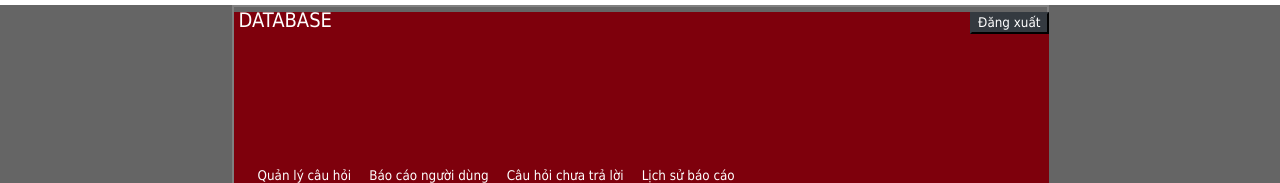
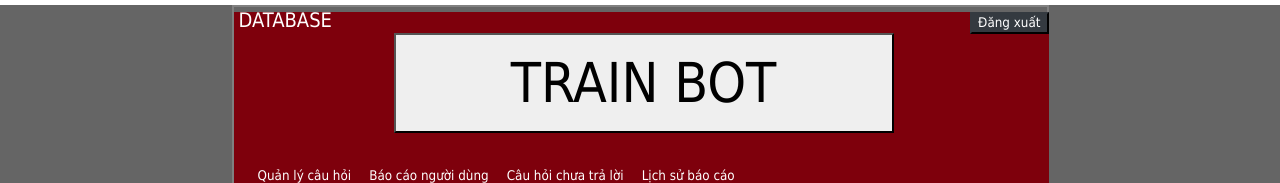
Before and after one commit to dautphuong/DtuBotFE, an Angular app in the folder DtuBot/: page / in a window 1280 px wide. Shown: the top 183 px of the page. Built offline with nearby package versions, Linux system fonts and the light colour scheme; no server answers.

Commit message:
update button train bot

```diff
--- a/DtuBot/src/app/app.component.html
+++ b/DtuBot/src/app/app.component.html
@@ -6,6 +6,7 @@
           Đăng xuất
         </button>
         <div class="Database">DATABASE</div>
+        <button class="train-bot">TRAIN BOT</button>
         <ul class='nav'>
           <li>
             <a [routerLink]="['']">Quản lý câu hỏi</a>
--- a/DtuBot/src/styles.css
+++ b/DtuBot/src/styles.css
@@ -134,3 +134,10 @@
   color: white;
   margin: 5px;
 }
+
+.train-bot{
+  margin-left: 160px;
+  font-size: 55px;
+  width: 500px;
+  height: 100px;
+}
```
